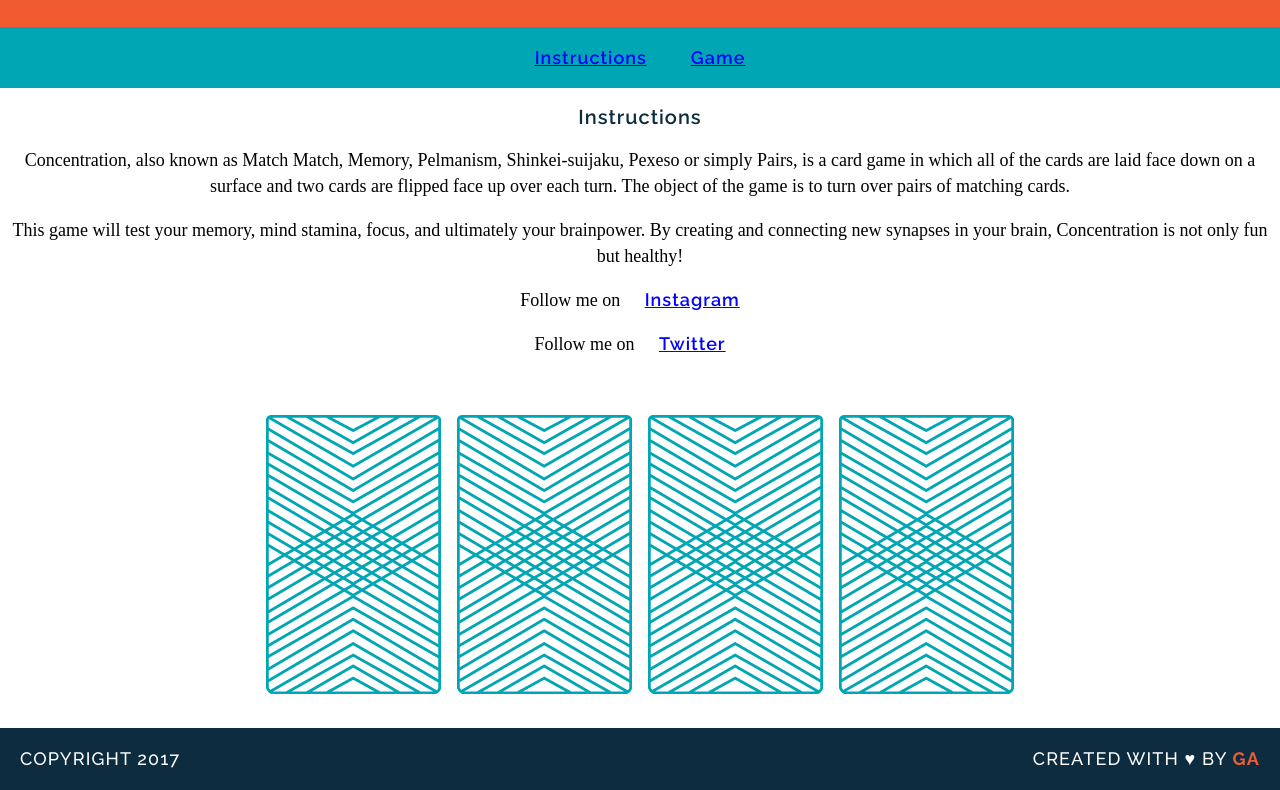
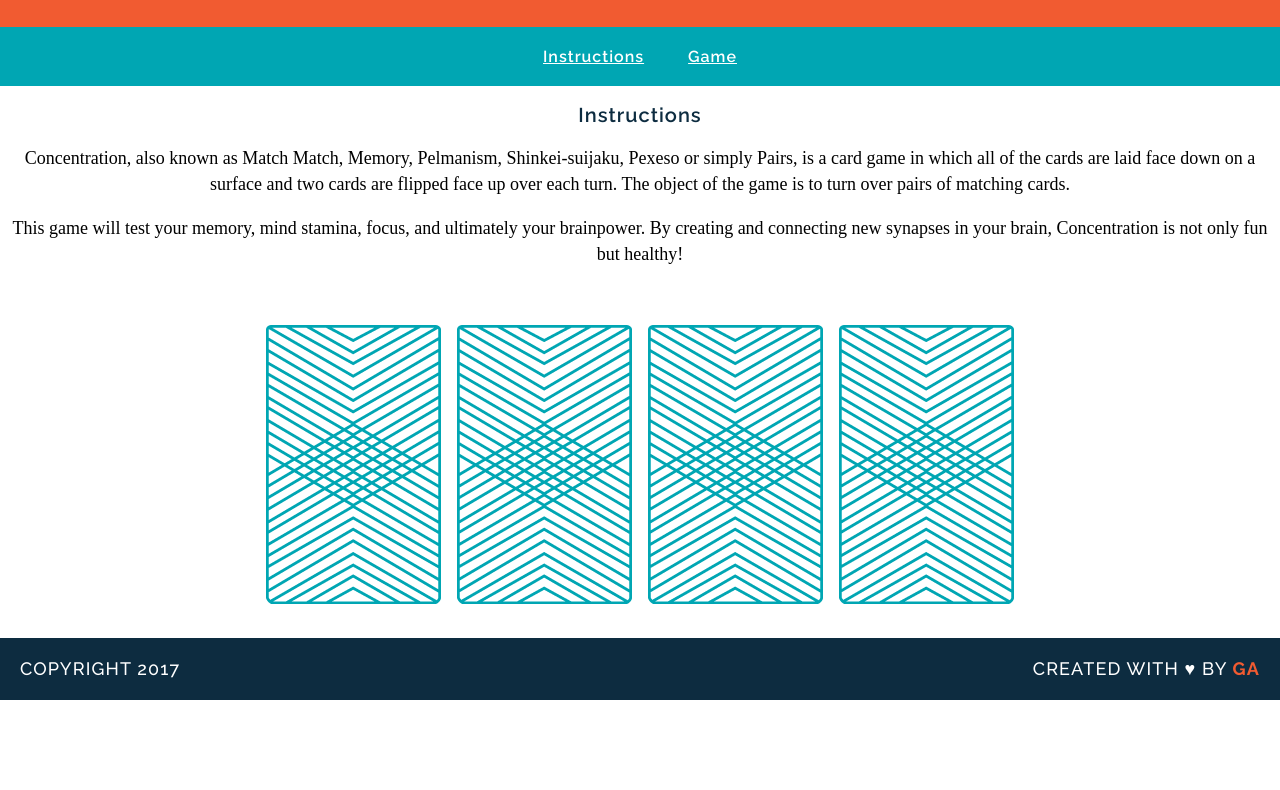
Before and after one commit to timwleee/wdi-fundamentals-memorygame, a plain HTML site: page index.html in a window 1280 px wide. Shown: the part 86-876 px from the top of the page. After the commit the page ends 800 px from the top, so only its background shows below. Drawn offline with Linux system fonts and the light colour scheme; a web font is replaced by a local one.

```diff
--- a/css/style.css
+++ b/css/style.css
@@ -30,16 +30,17 @@
 }
 nav {
 	background-color: #00A6B3;
-	color: #FFFFFF;
-	padding: 20px 0 20px 0;
+	/*color: #FFFFFF;*/
+	padding: 20px 0;
 }
 a {
-	margin: 0 20px 0 20px;
+	margin: 0 20px;
 	font-family: raleway;
-	color: blue;
+	color: white;
 	letter-spacing: 1px;
 	font-weight: 600;
-	font-size: 18px;
+	font-size: 18px
+	border-bottom: 2px solid transparent;
 }
 img {
 	margin: 40px 8px 0 8px;
@@ -77,7 +78,7 @@
 	border-bottom: 2px solid transparent;
 }
 a:hover {
-	border-color: white;
+	border-bottom: 2px solid white;
 }
 div {
 	padding-bottom: 30px;
--- a/index.html
+++ b/index.html
@@ -15,8 +15,6 @@
 <h2>Instructions</h2>
 <p>Concentration, also known as Match Match, Memory, Pelmanism, Shinkei-suijaku, Pexeso or simply Pairs, is a card game in which all of the cards are laid face down on a surface and two cards are flipped face up over each turn. The object of the game is to turn over pairs of matching cards.</p>
 <p>This game will test your memory, mind stamina, focus, and ultimately your brainpower. By creating and connecting new synapses in your brain, Concentration is not only fun but healthy!</p>
-<p>Follow me on <a href="http://instagram.com/timwleee">Instagram</a></p>
-<p>Follow me on <a href="http://twitter.com/timwleee">Twitter</a></p>
 <div id="game-board" class="board clearfix">
  </div>
 </main>
```
